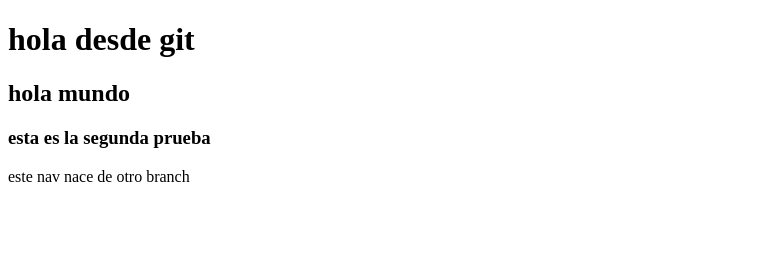
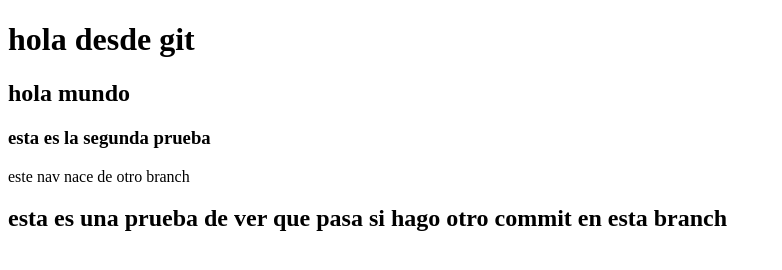
Before and after one commit to Antoniosuria/ejemplo-git, a plain HTML site: page index.html in a window 1280 px wide. Shown: the whole page, without its empty margins (0-782 px from the left). Drawn offline with Linux system fonts and the light colour scheme.

Commit message:
agregue un subtitulo

```diff
--- a/index.html
+++ b/index.html
@@ -14,5 +14,6 @@
     <a href="file:///Users/LuciferMorningstar/Desktop/ejercicios%20v2/zillow/index.html"></a>
 
     <nav>este nav nace de otro branch</nav>
+    <h2>esta es una prueba de ver que pasa si hago otro commit en esta branch</h2>
 </body>
 </html>
```
